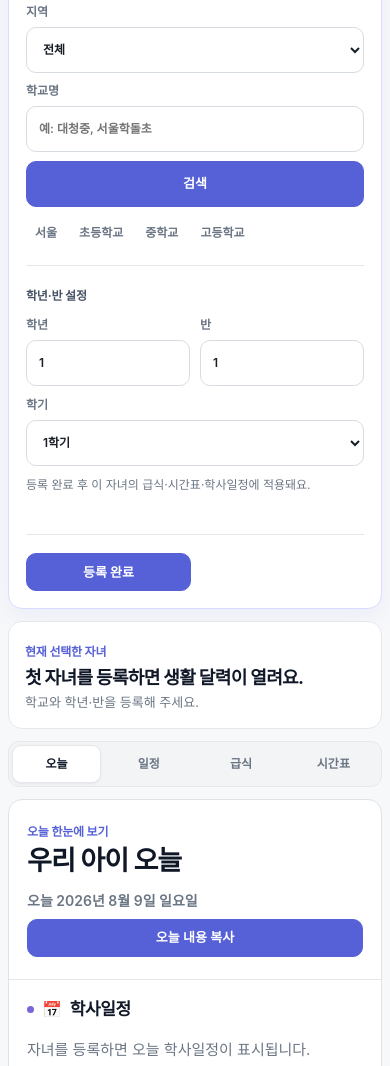
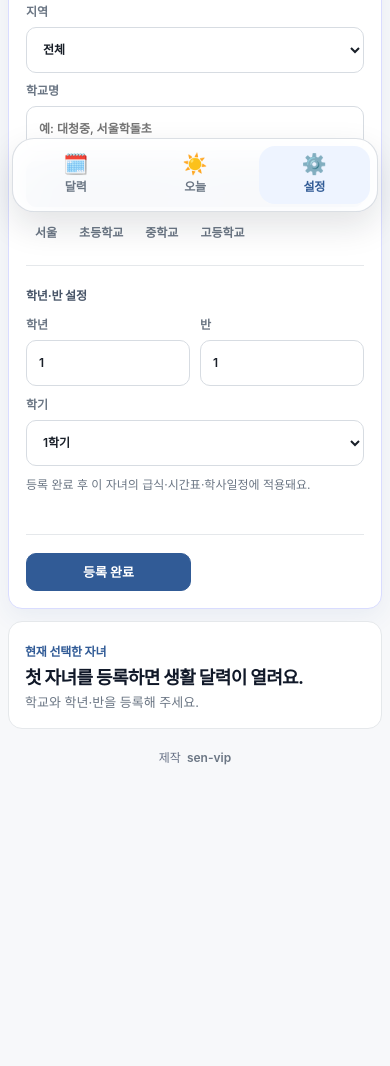
Before and after one commit to sen-vip/my-child-today, a plain HTML site: page index.html in a window 390 px wide. Shown: the part 616-1682 px from the top of the page. After the commit the page ends 1611 px from the top, so only its background shows below. Drawn offline with Linux system fonts and the light colour scheme.

Commit message:
Add files via upload

```diff
--- a/app.js
+++ b/app.js
@@ -76,7 +76,7 @@ const state = {
   selectedSchool: null,
   currentDate: new Date(new Date().getFullYear(), new Date().getMonth(), 1),
   selectedDate: formatDateKey(new Date()),
-  activeTab: "all",
+  activeTab: "calendar",
   schedules: [],
   meals: [],
   mealsByDate: {},
@@ -173,8 +173,7 @@ const els = {
   semesterInput: document.querySelector("#semesterInput"),
   reloadTimetableBtn: document.querySelector("#reloadTimetableBtn"),
   viewTabs: document.querySelectorAll("[data-view]"),
-  viewSections: document.querySelectorAll("[data-view-section]"),
-  panels: document.querySelectorAll("[data-panel]")
+  viewSections: document.querySelectorAll("[data-root-view]")
 };
 
 function init() {
@@ -187,14 +186,9 @@ function init() {
   if (sharedState.school) {
     activateSharedView(sharedState);
     Promise.allSettled([loadMonthData(), enrichSharedSchoolInfo()]).then(() => {
+      state.activeTab = "calendar";
       renderAll();
-      requestAnimationFrame(() => {
-        if (sharedState.date) {
-          document.querySelector("#detailArea")?.scrollIntoView({ behavior: "auto", block: "start" });
-        } else {
-          scrollToTodaySummary(false);
-        }
-      });
+      requestAnimationFrame(() => scrollToCalendarArea(false));
     });
     return;
   }
@@ -203,10 +197,12 @@ function init() {
   if (activeProfile) {
     applyProfileToRuntime(activeProfile);
     Promise.allSettled([loadMonthData(), enrichProfileSchoolInfo(activeProfile.id)]).then(() => {
+      state.activeTab = "calendar";
       renderAll();
-      requestAnimationFrame(() => scrollToTodaySummary(false));
+      requestAnimationFrame(() => scrollToCalendarArea(false));
     });
   } else {
+    state.activeTab = "settings";
     openProfileEditor("add", null, false);
     renderAll();
   }
@@ -223,10 +219,9 @@ function scrollToViewSection(target, smooth = true) {
 
   // 고정 헤더와 보기 탭이 콘텐츠 제목을 덮지 않도록 실제 높이를 합산합니다.
   const headerHeight = document.querySelector(".app-header")?.offsetHeight || 74;
-  const tabsHeight = document.querySelector(".main-view-tabs")?.offsetHeight || 56;
   const breathingRoom = 18;
   const targetTop = target.getBoundingClientRect().top + window.scrollY
-    - headerHeight - tabsHeight - breathingRoom;
+    - headerHeight - breathingRoom;
 
   window.scrollTo({
     top: Math.max(targetTop, 0),
@@ -236,6 +231,11 @@ function scrollToViewSection(target, smooth = true) {
 
 function scrollToTodaySummary(smooth = true) {
   const target = els.todaySummaryCard || document.querySelector("#todaySummaryCard") || document.querySelector("#calendarArea");
+  scrollToViewSection(target, smooth);
+}
+
+function scrollToCalendarArea(smooth = true) {
+  const target = document.querySelector("#calendarArea") || document.querySelector("#todaySummaryCard");
   scrollToViewSection(target, smooth);
 }
 
@@ -255,6 +255,14 @@ function bindEvents() {
       if (button.dataset.keyword) els.schoolKeyword.value = button.dataset.keyword;
       await handleSchoolSearch(button.textContent.trim());
     });
+  });
+
+  document.querySelector('.outline-link[href="#profiles"]')?.addEventListener("click", (event) => {
+    event.preventDefault();
+    state.activeTab = "settings";
+    renderView();
+    const target = document.querySelector("#search:not([hidden])") || document.querySelector("#profiles");
+    requestAnimationFrame(() => scrollToViewSection(target, true));
   });
 
   els.childProfileList?.addEventListener("click", async (event) => {
@@ -336,8 +344,12 @@ function bindEvents() {
     button.addEventListener("click", () => {
       state.activeTab = button.dataset.view;
       renderView();
-      const target = state.activeTab === "all" ? els.todaySummaryCard : document.querySelector("#detailArea");
-      requestAnimationFrame(() => scrollToViewSection(target, true));
+      const targetMap = {
+        calendar: document.querySelector("#calendarArea"),
+        today: els.todaySummaryCard,
+        settings: document.querySelector("#search:not([hidden])") || document.querySelector("#profiles")
+      };
+      requestAnimationFrame(() => scrollToViewSection(targetMap[state.activeTab], true));
     });
   });
 
@@ -477,10 +489,11 @@ async function selectProfile(profileId) {
   closeProfileEditor(false);
   applyProfileToRuntime(profile);
   setSelectedDateToToday();
+  state.activeTab = "calendar";
   renderAll();
   await Promise.allSettled([loadMonthData(), enrichProfileSchoolInfo(profile.id)]);
   renderAll();
-  scrollToTodaySummary(true);
+  scrollToCalendarArea(true);
 }
 
 function openProfileEditor(mode, profileId = null, shouldScroll = true) {
@@ -494,6 +507,7 @@ function openProfileEditor(mode, profileId = null, shouldScroll = true) {
     : null;
   if (mode === "edit" && !profile) return;
 
+  state.activeTab = "settings";
   state.profileEditorMode = mode;
   state.editingProfileId = profile?.id || null;
   state.draftSchool = profile
@@ -606,11 +620,12 @@ async function saveProfileFromEditor() {
     state.draftSchool = null;
     applyProfileToRuntime(profile);
     setSelectedDateToToday();
+    state.activeTab = "calendar";
     renderAll();
     await Promise.allSettled([loadMonthData(), enrichProfileSchoolInfo(profile.id)]);
     renderAll();
     showCopyToast(wasEditing ? "자녀 정보를 수정했어요." : "자녀를 등록했어요.");
-    scrollToTodaySummary(true);
+    scrollToCalendarArea(true);
   } catch (error) {
     showCopyToast(error.message || "자녀 정보를 저장하지 못했어요.", true);
   }
@@ -992,7 +1007,7 @@ function getCurrentSchoolInfo() {
 function renderSchoolInfo() {
   if (!els.schoolInfoCard) return;
   const hasSchool = Boolean(state.selectedSchool);
-  els.schoolInfoCard.hidden = !hasSchool || state.activeTab !== "all";
+  els.schoolInfoCard.hidden = !hasSchool || state.activeTab !== "today";
   if (!hasSchool) return;
 
   const info = getCurrentSchoolInfo();
@@ -1450,13 +1465,8 @@ function renderView() {
   });
 
   els.viewSections.forEach((section) => {
-    const type = section.dataset.viewSection;
-    const shouldShow = state.activeTab === "all" || type !== "summary";
-    section.hidden = !shouldShow;
-  });
-
-  els.panels.forEach((panel) => {
-    panel.style.display = state.activeTab === "all" || panel.dataset.panel === state.activeTab ? "block" : "none";
+    const type = section.dataset.rootView || "";
+    section.classList.toggle("view-hidden", type && type !== state.activeTab);
   });
 
   document.body.dataset.activeView = state.activeTab;
--- a/index.html
+++ b/index.html
@@ -35,7 +35,7 @@
     </header>
 
     <main id="mainContent" tabindex="-1">
-      <section class="card child-switcher-card" id="profiles" aria-labelledby="profileListTitle">
+      <section class="card child-switcher-card" id="profiles" data-root-view="settings" aria-labelledby="profileListTitle">
         <div class="child-switcher-heading">
           <div>
             <span class="kicker">자녀 선택</span>
@@ -55,7 +55,7 @@
         <button type="button" id="exitSharedViewBtn">내 자녀로 돌아가기</button>
       </section>
 
-      <section class="card search-card profile-editor-card" id="search" hidden>
+      <section class="card search-card profile-editor-card" id="search" data-root-view="settings" hidden>
         <div class="card-heading">
           <div>
             <span class="kicker">자녀 설정</span>
@@ -140,14 +140,22 @@
         </div>
       </section>
 
-      <nav class="main-view-tabs" role="tablist" aria-label="우리아이 오늘 보기 전환">
-        <button type="button" class="active" data-view="all" role="tab" aria-selected="true">오늘</button>
-        <button type="button" data-view="schedule" role="tab" aria-selected="false">일정</button>
-        <button type="button" data-view="meal" role="tab" aria-selected="false">급식</button>
-        <button type="button" data-view="timetable" role="tab" aria-selected="false">시간표</button>
+      <nav class="bottom-tab-bar" role="tablist" aria-label="우리아이 오늘 주요 메뉴">
+        <button type="button" class="bottom-tab-btn active" data-view="calendar" role="tab" aria-selected="true" aria-controls="calendarArea">
+          <span class="bottom-tab-emoji" aria-hidden="true">🗓️</span>
+          <span class="bottom-tab-label">달력</span>
+        </button>
+        <button type="button" class="bottom-tab-btn" data-view="today" role="tab" aria-selected="false" aria-controls="todaySummaryCard">
+          <span class="bottom-tab-emoji" aria-hidden="true">☀️</span>
+          <span class="bottom-tab-label">오늘</span>
+        </button>
+        <button type="button" class="bottom-tab-btn" data-view="settings" role="tab" aria-selected="false" aria-controls="profiles">
+          <span class="bottom-tab-emoji" aria-hidden="true">⚙️</span>
+          <span class="bottom-tab-label">설정</span>
+        </button>
       </nav>
 
-      <section class="card today-summary-card" id="todaySummaryCard" data-view-section="summary" aria-live="polite">
+      <section class="card today-summary-card" id="todaySummaryCard" data-root-view="today" aria-live="polite">
         <div class="today-summary-head">
           <div>
             <span class="kicker">오늘 한눈에 보기</span>
@@ -174,7 +182,7 @@
         </div>
       </section>
 
-      <section class="card tomorrow-preview-card" id="tomorrowPreviewCard" data-view-section="summary" aria-live="polite">
+      <section class="card tomorrow-preview-card" id="tomorrowPreviewCard" data-root-view="today" aria-live="polite">
         <div class="tomorrow-preview-head">
           <div>
             <span class="kicker">내일 미리보기</span>
@@ -194,7 +202,7 @@
         </div>
       </section>
 
-      <section class="card school-info-card" id="schoolInfoCard" data-view-section="summary" hidden aria-labelledby="schoolInfoTitle">
+      <section class="card school-info-card" id="schoolInfoCard" data-root-view="today" hidden aria-labelledby="schoolInfoTitle">
         <div class="school-info-heading">
           <div class="school-info-summary">
             <span class="kicker">학교정보</span>
@@ -260,7 +268,7 @@
         </div>
       </section>
 
-      <section class="card tools-card" id="calendarArea" data-view-section="calendar">
+      <section class="card tools-card" id="calendarArea" data-root-view="calendar">
         <div class="toolbar">
           <button type="button" id="prevMonth" aria-label="이전 달">‹</button>
           <div>
@@ -275,7 +283,7 @@
         <div class="calendar" id="calendar" aria-label="월별 학교 생활 달력"></div>
       </section>
 
-      <section class="card selected-detail-card" id="detailArea" data-view-section="detail">
+      <section class="card selected-detail-card" id="detailArea" data-root-view="calendar">
         <div class="selected-detail-head" id="selectedCopyStrip">
           <div>
             <span class="kicker">선택 날짜 참고</span>
--- a/style.css
+++ b/style.css
@@ -9,9 +9,9 @@
   --muted-light: #98a2b3;
   --line: #e5e8eb;
   --line-strong: #d7dce2;
-  --primary: #5661d7;
-  --primary-hover: #4752c6;
-  --primary-soft: #f0f1ff;
+  --primary: #315B96;
+  --primary-hover: #274B82;
+  --primary-soft: #eef4ff;
   --schedule: #7667d9;
   --schedule-soft: #f1efff;
   --meal: #c8782c;
@@ -46,6 +46,7 @@ body {
   line-height: 1.5;
   -webkit-font-smoothing: antialiased;
   text-rendering: optimizeLegibility;
+  padding-bottom: 112px;
 }
 
 button,
@@ -63,11 +64,15 @@ a:focus-visible,
 input:focus-visible,
 select:focus-visible,
 summary:focus-visible {
-  outline: 3px solid rgba(86, 97, 215, 0.2);
+  outline: 3px solid rgba(49, 91, 150, 0.22);
   outline-offset: 2px;
 }
 
 [hidden] {
+  display: none !important;
+}
+
+.view-hidden {
   display: none !important;
 }
 
@@ -162,7 +167,7 @@ summary:focus-visible {
 .app-shell {
   width: min(1120px, calc(100% - 40px));
   margin: 0 auto;
-  padding: 28px 0 56px;
+  padding: 28px 0 132px;
 }
 
 .hero {
@@ -353,7 +358,7 @@ summary:focus-visible {
 .quick-class-editor input:focus,
 .quick-class-editor select:focus {
   border-color: var(--primary);
-  box-shadow: 0 0 0 3px rgba(86, 97, 215, 0.11);
+  box-shadow: 0 0 0 3px rgba(49, 91, 150, 0.11);
   outline: none;
 }
 
@@ -552,63 +557,65 @@ body:not(.has-selected-school) .selected-action-row {
   cursor: progress;
 }
 
-.main-view-tabs {
-  position: sticky;
-  top: 72px;
-  z-index: 20;
-  width: fit-content;
-  min-width: 420px;
+.bottom-tab-bar {
+  position: fixed;
+  left: 50%;
+  bottom: 24px;
+  z-index: 40;
+  width: min(680px, calc(100% - 32px));
   display: grid;
-  grid-template-columns: repeat(4, minmax(92px, 1fr));
-  gap: 3px;
-  margin: 0 0 16px;
-  padding: 4px;
-  border: 1px solid var(--line);
-  border-radius: var(--radius-md);
-  background: rgba(242, 244, 246, 0.94);
-  backdrop-filter: blur(12px);
-}
-
-.main-view-tabs button {
-  min-height: 38px;
-  padding: 7px 12px;
-  border: 1px solid transparent;
-  border-radius: 9px;
+  grid-template-columns: repeat(3, minmax(0, 1fr));
+  gap: 10px;
+  padding: 8px;
+  border: 1px solid rgba(215, 220, 226, 0.9);
+  border-radius: 24px;
+  background: rgba(255, 255, 255, 0.96);
+  box-shadow: 0 14px 34px rgba(16, 24, 40, 0.12);
+  backdrop-filter: blur(18px);
+  transform: translateX(-50%);
+}
+
+.bottom-tab-btn {
+  min-height: 60px;
+  display: flex;
+  flex-direction: column;
+  align-items: center;
+  justify-content: center;
+  gap: 4px;
+  padding: 8px 10px;
+  border: 0;
+  border-radius: 18px;
   background: transparent;
   color: var(--muted);
+  transition: background 0.16s ease, color 0.16s ease, transform 0.16s ease;
+}
+
+.bottom-tab-btn:hover {
+  color: var(--ink);
+}
+
+.bottom-tab-btn.active {
+  background: var(--primary-soft);
+  color: var(--primary);
+}
+
+.bottom-tab-emoji {
+  font-size: 22px;
+  line-height: 1;
+}
+
+.bottom-tab-label {
   font-size: 13px;
-  font-weight: 600;
-}
-
-.main-view-tabs button:hover {
-  color: var(--ink);
-}
-
-.main-view-tabs button.active {
-  border-color: var(--line);
-  background: var(--surface);
-  color: var(--ink-strong);
-  box-shadow: 0 1px 3px rgba(16, 24, 40, 0.06);
+  font-weight: 700;
+  letter-spacing: -0.02em;
 }
 
 #todaySummaryCard,
-#calendarArea {
-  scroll-margin-top: 138px;
-}
-
-body[data-active-view="schedule"] .meal-detail,
-body[data-active-view="schedule"] .timetable-detail,
-body[data-active-view="meal"] .schedule-detail,
-body[data-active-view="meal"] .timetable-detail,
-body[data-active-view="timetable"] .schedule-detail,
-body[data-active-view="timetable"] .meal-detail {
-  display: none !important;
-}
-
-body[data-active-view="schedule"] .detail-grid,
-body[data-active-view="meal"] .detail-grid,
-body[data-active-view="timetable"] .detail-grid {
-  grid-template-columns: minmax(0, 1fr);
+#calendarArea,
+#search,
+#detailArea,
+#profiles {
+  scroll-margin-top: 92px;
 }
 
 .today-summary-card {
@@ -715,24 +722,19 @@ body[data-active-view="timetable"] .detail-grid {
   align-items: center;
 }
 
-.today-summary-item strong::before,
-.detail-title h2::before {
-  content: "";
-  width: 7px;
-  height: 7px;
-  flex: 0 0 auto;
-  border-radius: 50%;
-  background: var(--schedule);
-}
-
-.today-summary-item:nth-child(2) strong::before,
-.meal-title h2::before {
-  background: var(--meal);
-}
-
-.today-summary-item:nth-child(3) strong::before,
-.timetable-title h2::before {
-  background: var(--timetable);
+.summary-title-schedule .title-emoji,
+.schedule-title .title-emoji {
+  color: var(--schedule);
+}
+
+.summary-title-meal .title-emoji,
+.meal-title .title-emoji {
+  color: var(--meal);
+}
+
+.summary-title-timetable .title-emoji,
+.timetable-title .title-emoji {
+  color: var(--timetable);
 }
 
 .title-badge,
@@ -1455,12 +1457,6 @@ body[data-active-view="timetable"] .detail-grid {
     justify-content: flex-start;
   }
 
-  .main-view-tabs {
-    top: 70px;
-    width: 100%;
-    min-width: 0;
-    grid-template-columns: repeat(4, 1fr);
-  }
 
   .today-summary-card {
     padding: 22px 22px 0;
@@ -1541,7 +1537,7 @@ body[data-active-view="timetable"] .detail-grid {
 
   .app-shell {
     width: calc(100% - 16px);
-    padding: 14px 0 40px;
+    padding: 14px 0 116px;
   }
 
   .hero {
@@ -1643,22 +1639,33 @@ body[data-active-view="timetable"] .detail-grid {
     width: 100%;
   }
 
-  .main-view-tabs {
-    top: 62px;
-    margin-bottom: 12px;
-    padding: 3px;
-    border-radius: 11px;
-  }
-
-  .main-view-tabs button {
-    min-height: 38px;
-    padding: 6px 4px;
+  .bottom-tab-bar {
+    width: min(640px, calc(100% - 24px));
+    bottom: 16px;
+    gap: 8px;
+    padding: 7px;
+    border-radius: 22px;
+  }
+
+  .bottom-tab-btn {
+    min-height: 56px;
+    border-radius: 16px;
+  }
+
+  .bottom-tab-emoji {
+    font-size: 20px;
+  }
+
+  .bottom-tab-label {
     font-size: 12px;
   }
 
   #todaySummaryCard,
-  #calendarArea {
-    scroll-margin-top: 118px;
+  #calendarArea,
+  #search,
+  #detailArea,
+  #profiles {
+    scroll-margin-top: 84px;
   }
 
   .today-summary-card {
@@ -1945,7 +1952,7 @@ body[data-active-view="timetable"] .detail-grid {
 .child-profile-chip.active {
   border-color: var(--primary);
   background: var(--primary-soft);
-  box-shadow: inset 0 0 0 1px rgba(86, 97, 215, 0.08);
+  box-shadow: inset 0 0 0 1px rgba(49, 91, 150, 0.08);
 }
 
 .child-profile-chip strong {
@@ -2012,7 +2019,7 @@ body[data-active-view="timetable"] .detail-grid {
 
 .profile-editor-card {
   border-color: #d9dcff;
-  box-shadow: 0 8px 24px rgba(86, 97, 215, 0.07);
+  box-shadow: 0 8px 24px rgba(49, 91, 150, 0.07);
 }
 
 .profile-editor-top-actions {
@@ -2043,7 +2050,7 @@ body[data-active-view="timetable"] .detail-grid {
 
 .nickname-field input:focus {
   border-color: var(--primary);
-  box-shadow: 0 0 0 3px rgba(86, 97, 215, 0.11);
+  box-shadow: 0 0 0 3px rgba(49, 91, 150, 0.11);
   outline: none;
 }
 
```
